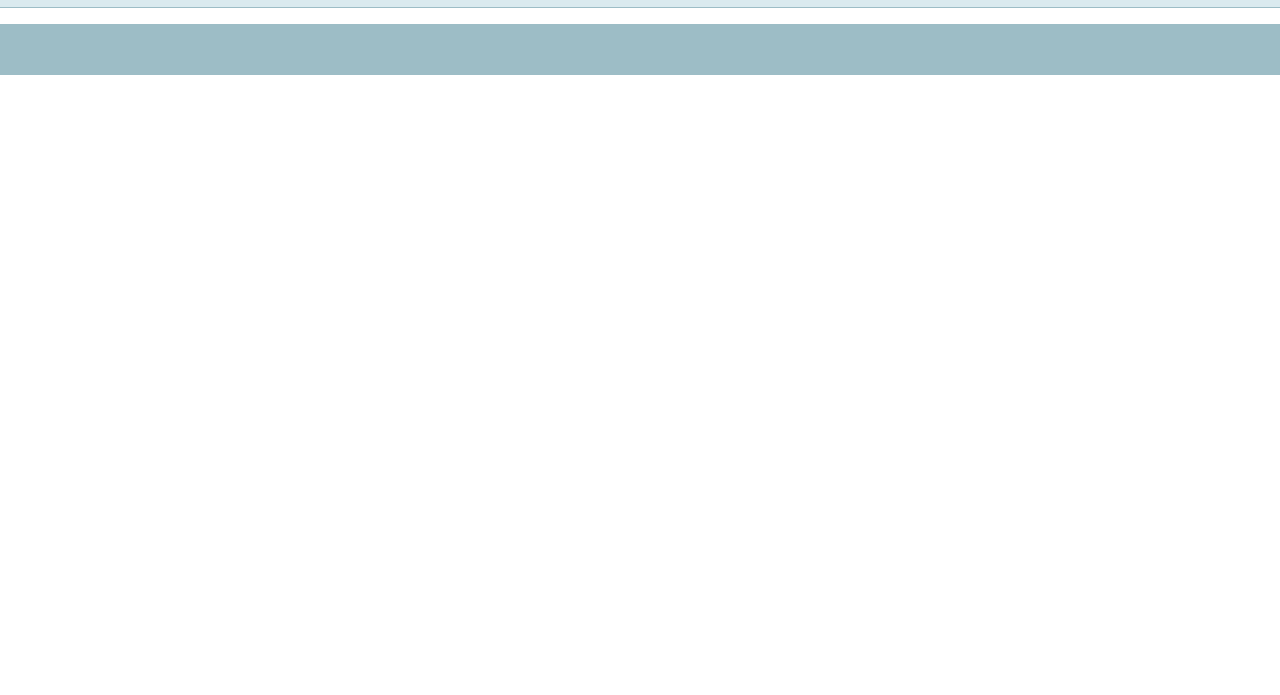
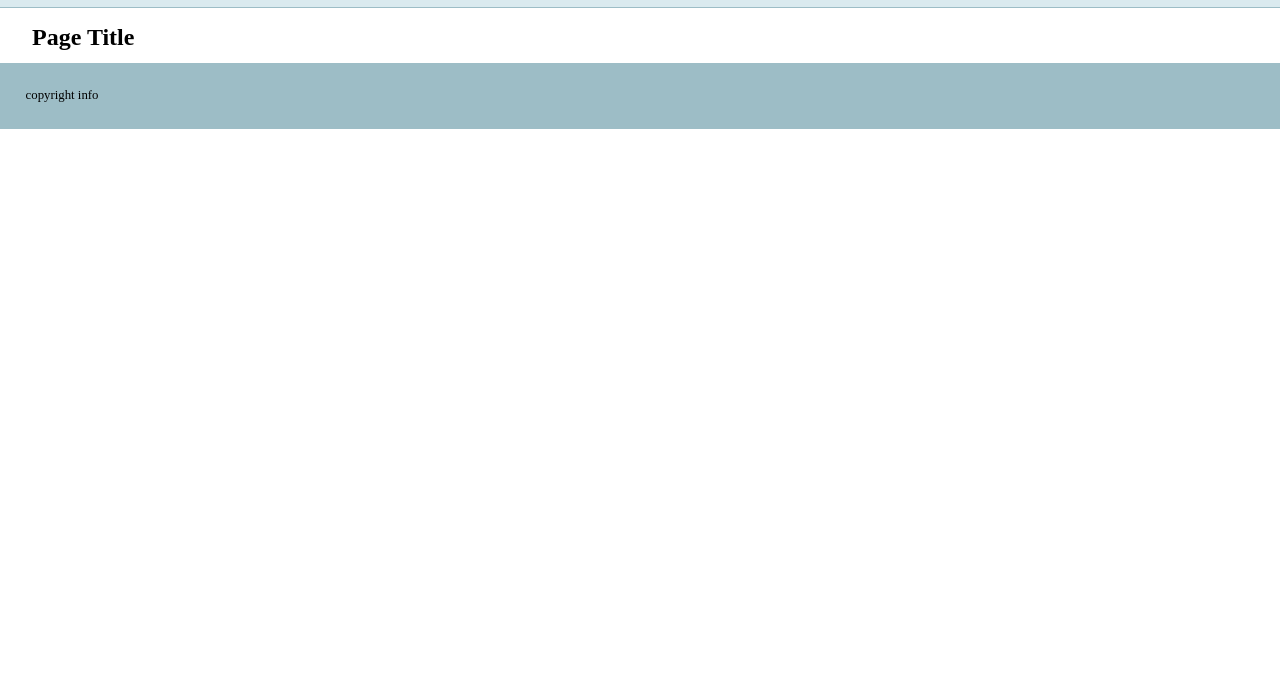
Before and after one commit to umargarga/git-basics, a plain HTML site: page index.html in a window 1280 px wide. Shown: the part 105-800 px from the top of the page. Drawn offline with nearby package versions, Linux system fonts and the light colour scheme.

Commit message:
added more info to template

```diff
--- a/index.html
+++ b/index.html
@@ -6,7 +6,7 @@
     <head>
         <meta charset="utf-8">
         <meta http-equiv="X-UA-Compatible" content="IE=edge,chrome=1">
-        <title>lynda boilerplate</title>
+        <title>Sit Title</title>
         <meta name="description" content="">
         <meta name="viewport" content="width=device-width">
         <link rel="stylesheet" href="_css/main.css">
@@ -19,8 +19,10 @@
     <nav id="pageNav">
     </nav>
     <main>
+    <h2>Page Title</h2>
     </main>
     <footer>
+    copyright info
     </footer>
         <script>
 //use the modernizr load to load up external scripts. This will load the scripts asynchronously, but the order listed matters. Although it will load all scripts in parallel, it will execute them in the order listed
```
